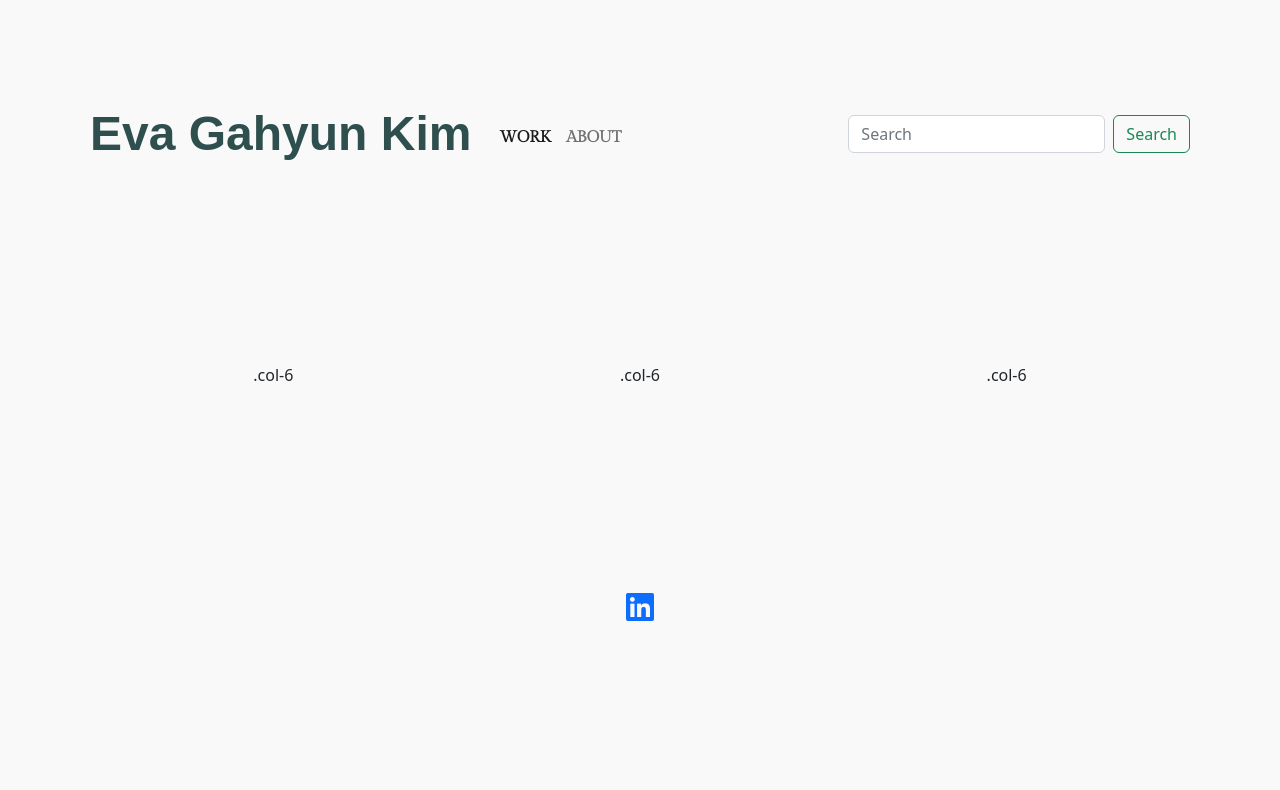
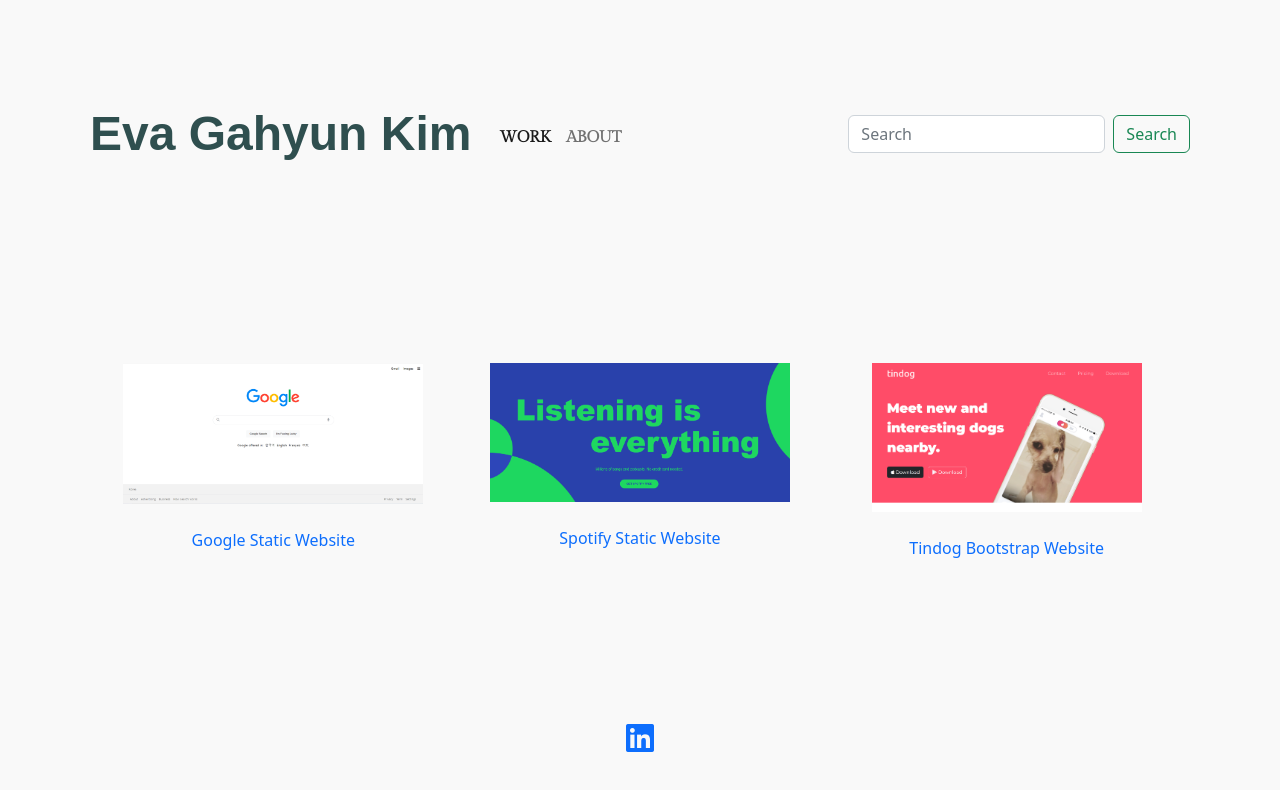
Before and after one commit to gahyunevakim/portfolio, a plain HTML site: page work.html in a window 1280 px wide. Drawn offline with nearby package versions, Linux system fonts and the light colour scheme; a web font is replaced by a local one.

Commit message:
add new style

```diff
--- a/style.css
+++ b/style.css
@@ -49,12 +49,12 @@ a{
 }
 
 #footer {
-  padding: 6% 13%;
+  padding: 4% 9%;
   text-align: center;
 }
 
 .footer-icon {
-  margin: 2rem;
+  margin: 1rem;
   font-size: 2rem;
 }
 
@@ -73,8 +73,11 @@ a{
 
 .image-profile {
   width: 300px;
-  border-radius: 50%;
   margin-bottom: 2rem;
+}
+
+.image-website2 {
+  width: 270px;'
 }
 
 .image-website {
--- a/work.html
+++ b/work.html
@@ -40,15 +40,24 @@
     <!-- main -->
     <main>
       <div class="row">
-        <div class="col-md-4">.col-6</div>
-        <div class="col-md-4">.col-6</div>
-        <div class="col-md-4">.col-6</div>
+        <div class="col-md-4">
+          <a href="https://side-html.netlify.app/"><img class="image-website" src="image/googl_image.png" alt="" srcset="" /></a><br /><br />
+          <a href="https://side-html.netlify.app/">Google Static Website</a>
+        </div>
+        <div class="col-md-4">
+          <a href="https://side-html-css.netlify.app/"><img class="image-website" src="image/spotify_image.png" alt="" /></a><br /><br />
+          <a href="https://side-html-css.netlify.app/">Spotify Static Website</a>
+        </div>
+        <div class="col-md-4">
+          <a href="https://side-bootstrap.netlify.app/"><img class="image-website2" src="image/tindog_image.png" alt=""></a><br><br>
+          <a href="https://side-bootstrap.netlify.app/">Tindog Bootstrap Website</a>
+        </div>
       </div>
     </main>
 
     <!-- footer -->
     <footer id="footer">
-      <a href="https://www.linkedin.com/in/gahyun-kim-5683a7256/"><i class="fa-brands fa-linkedin footer-icon "></i></a>
+      <a href="https://www.linkedin.com/in/gahyun-kim-5683a7256/"><i class="fa-brands fa-linkedin footer-icon"></i></a>
     </footer>
 
     <script src="https://cdn.jsdelivr.net/npm/bootstrap@5.2.3/dist/js/bootstrap.bundle.min.js"></script>
```
Also changed, not shown: about.html (+5 -5 lines), image/googl_image.png (added), image/spotify_image.png (added), image/tindog_image.png (added).
